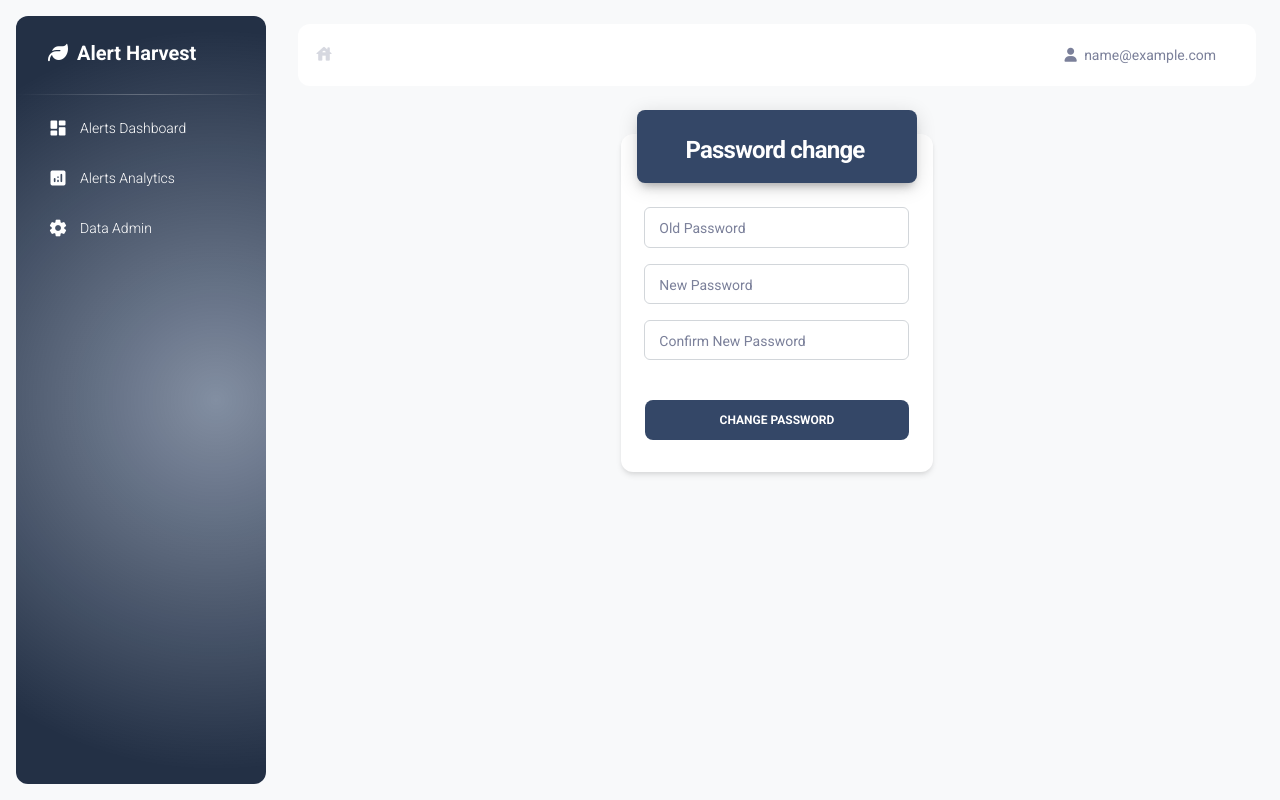
After one commit to gillesdelhaes/AlertHarvest, a Django app: page /viz/password_change/ in a window 1280 px wide. The commit adds this page. Run offline with Django 5.2, Linux system fonts and the light colour scheme; the visitor is signed in with stand-in values (Sample User, id 1); parts of the project's set-up code (start-up, migrations or seed data) failed here and were passed over; some libraries are stand-ins or nearby versions.

Commit message:
Flesh out the account system

```diff
--- a/AlertHarvest/alerts_visualization/urls.py
+++ b/AlertHarvest/alerts_visualization/urls.py
@@ -8,5 +8,12 @@ urlpatterns = [
     path('display/<int:pk>/', views.alert_details, name = "alert_details"),
     path("login/", auth_views.LoginView.as_view(template_name="accounts/login.html"),name='login'),
     path("logout/", auth_views.LogoutView.as_view(next_page='/viz/login/'), name="logout"),
+    path("password_change/", auth_views.PasswordChangeView.as_view(
+        template_name="accounts/password_change.html",
+        success_url="/viz/password_change/done/"
+    ), name="password_change"),
+    path("password_change/done/", auth_views.PasswordChangeDoneView.as_view(
+        template_name="accounts/password_change_done.html"
+    ), name="password_change_done"),
     path('autosave_notes/', views.auto_save_notes, name='auto_save_notes'),
 ]
--- a/AlertHarvest/templates/accounts/login.html
+++ b/AlertHarvest/templates/accounts/login.html
@@ -71,5 +71,8 @@
         </div>
       </div>
     </main>
+
+    <script src={% static 'js/core/bootstrap.min.js'%} ></script>
+    <script src={% static 'js/material-dashboard.min.js'%}></script>
   </body>
 </html>
--- /dev/null
+++ b/AlertHarvest/templates/accounts/password_change.html
@@ -0,0 +1,35 @@
+{% extends 'base.html' %}
+
+{% block content %}
+          <div class="row">
+            <div class="col-lg-4 col-md-8 col-12 mx-auto">
+              <div class="card z-index-0 fadeIn3 fadeInBottom">
+                <div class="card-header p-0 position-relative mt-n4 mx-3 z-index-2">
+                  <div class="bg-dark shadow-dark border-radius-lg py-3 pe-1">
+                    <h4 class="text-white font-weight-bolder text-center mt-2 mb-0">Password change</h4>
+                  </div>
+                </div>
+                <div class="card-body">
+                  <form role="form" class="text-start" action="" method="post">
+                    {% csrf_token %}
+                    <div class="input-group input-group-outline mb-3">
+                      <label class="form-label">Old Password</label>
+                      <input type="password" name="old_password" id="old_password" class="form-control">
+                    </div>
+                    <div class="input-group input-group-outline mb-3">
+                      <label class="form-label">New Password</label>
+                      <input type="password" name="new_password1" id="new_password1" class="form-control">
+                    </div>
+                    <div class="input-group input-group-outline mb-3">
+                      <label class="form-label">Confirm New Password</label>
+                      <input type="password" name="new_password2" id="new_password2" class="form-control">
+                    </div>
+                    <div class="text-center">
+                      <button type="submit" class="btn text-white bg-dark w-100 my-4 mb-2">Change password</button>
+                    </div>
+                  </form>
+                </div>
+              </div>
+            </div>
+          </div>
+{% endblock content%}
--- a/AlertHarvest/templates/alerts_visualization/dashboard.html
+++ b/AlertHarvest/templates/alerts_visualization/dashboard.html
@@ -14,7 +14,7 @@
       </div>
 </div>
 <li class="nav-item ps-3 d-flex align-items-center text-sm">
-        Refresh Page:
+    <span class="d-sm-inline d-none">Refresh Page:</span>
 </li>
 <li class="nav-item ps-3 d-flex align-items-center">
     <select class="text-dark text-muted text-sm" id="refreshIntervalDropdown">
--- a/AlertHarvest/templates/base.html
+++ b/AlertHarvest/templates/base.html
@@ -88,14 +88,6 @@
             </a>
           </li>
         </ul>
-        <div class="sidenav-footer position-absolute w-100 bottom-0">
-          <div class="mx-3">
-              <form method="post" action="{% url 'viz:logout' %}">
-                  {% csrf_token %}
-                  <button class="btn btn-outline-danger mt-4 w-100" type="submit">Logout</button>
-              </form>
-          </div>
-        </div>
       </div>
     </aside>
 
@@ -116,6 +108,37 @@
             <ul class="navbar-nav justify-content-end">
               {% block ExtraTopBar %}
               {% endblock ExtraTopBar %}
+              <li class="nav-item d-flex align-items-center mx-3 dropdown">
+                <a href="javascript:;" class="nav-link" id="dropdownMenuButton" data-bs-toggle="dropdown" aria-expanded="false">
+                  <i class="fa fa-user me-sm-1"></i>
+                  <span class="d-sm-inline d-none">{{ user.email }}</span>
+                </a>
+                <ul class="dropdown-menu  dropdown-menu-end" aria-labelledby="dropdownMenuButton">
+                  <li class="mb-2">
+                    <a class="dropdown-item border-radius-md" href="{% url 'viz:password_change' %}">
+                      <div class="d-flex py-1">
+                        <div class="d-flex flex-column justify-content-center align-items-center">
+
+                          <h6 class="text-sm font-weight-normal mb-1 d-flex align-items-center">
+                            <i class="material-icons mx-1">key</i>
+                            <span class="font-weight-bold">Change Password</span>
+                          </h6>
+                        </div>
+                      </div>
+                    </a>
+                  </li>
+                  <li class="mb-2">
+                      <form method="post" action="{% url 'viz:logout' %}">
+                          {% csrf_token %}
+                          <button class="dropdown-item border-radius-md" type="submit">
+                            <h6 class="text-sm text-danger font-weight-bold mb-1 d-flex align-items-center">
+                              <i class="material-icons mx-1">logout</i>
+                              <span>Logout</span>
+                            </h6></button>
+                      </form>
+                  </li>
+                </ul>
+              </li>
               <li class="nav-item d-xl-none ps-3 d-flex align-items-center">
                 <a href="javascript:;" class="nav-link text-body p-0" id="iconNavbarSidenav">
                   <div class="sidenav-toggler-inner">
@@ -140,10 +163,8 @@
     </main>
 
       <!--   Core JS Files   -->
-
-      <!-- Include Chart.js -->
       <script src={% static 'js/plugins/chartjs.min.js'%} ></script>
-      <script src={% static 'js/core/popper.min.js'%} ></script>
+      <script src="https://cdnjs.cloudflare.com/ajax/libs/popper.js/2.9.2/umd/popper.min.js"></script>
       <script src={% static 'js/core/bootstrap.min.js'%} ></script>
       <script src={% static 'js/plugins/perfect-scrollbar.min.js'%} ></script>
       <script src={% static 'js/plugins/smooth-scrollbar.min.js'%} ></script>
```
Also changed, not shown: AlertHarvest/templates/accounts/password_change_done.html (added, +43 -0 lines).
